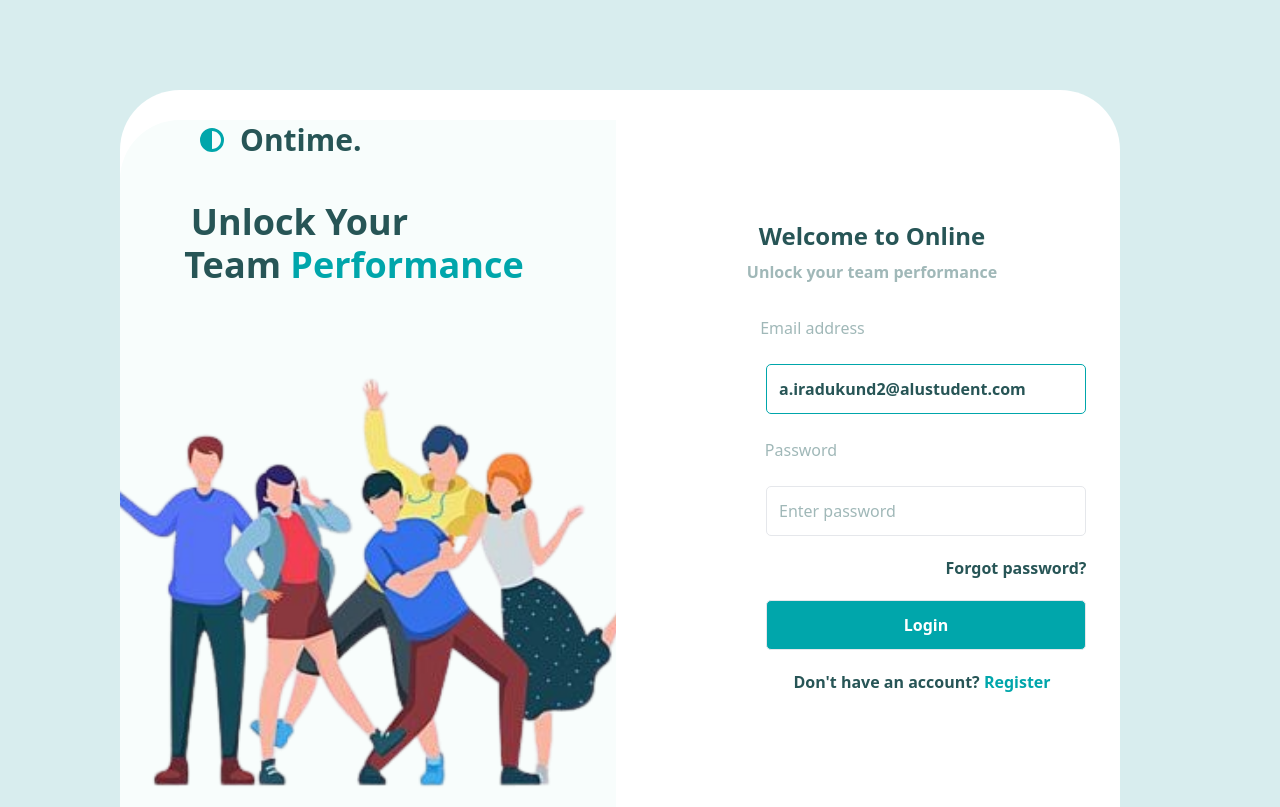
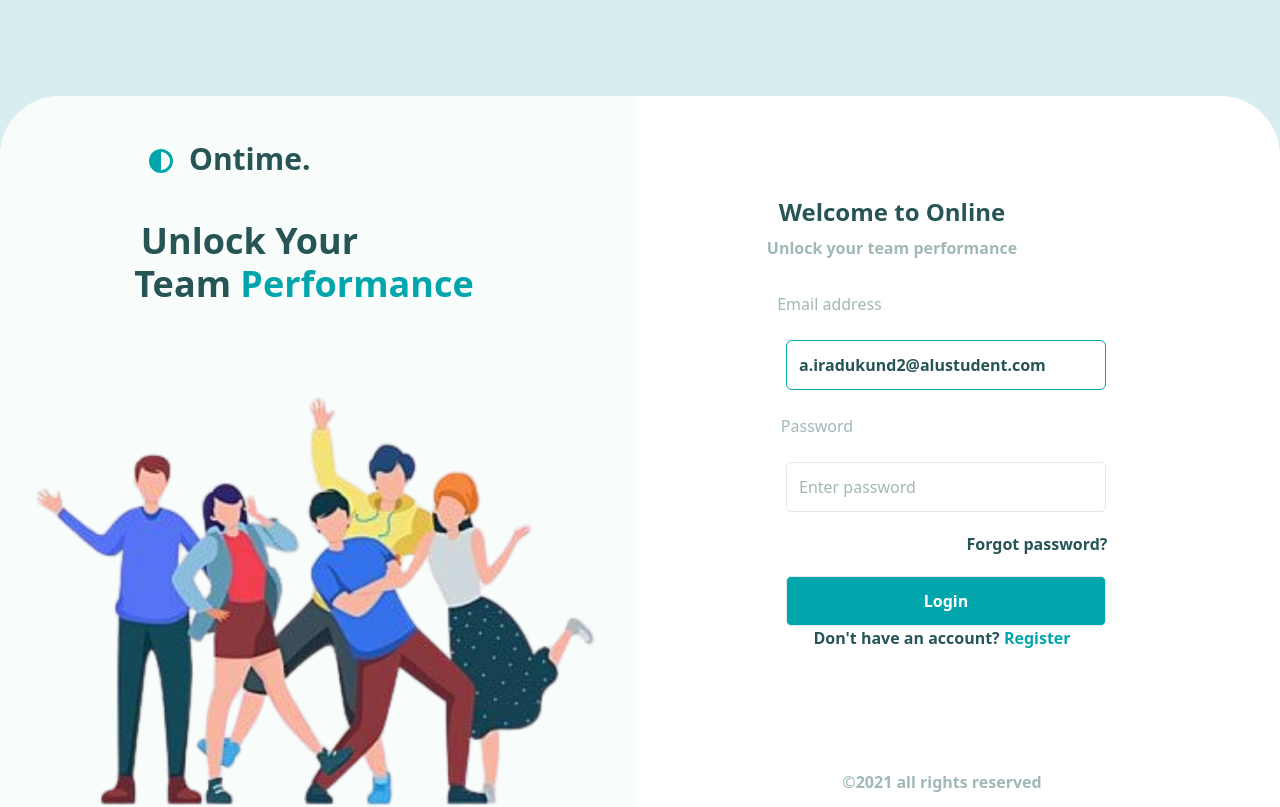
Before and after one commit to angeiradu/login-page-react, a React (Create React App) app: page / in a window 1280 px wide. Shown: the top 807 px of the page. Built offline with nearby package versions, Linux system fonts and the light colour scheme.

Commit message:
login page

```diff
--- a/src/components/login.jsx
+++ b/src/components/login.jsx
@@ -4,33 +4,33 @@ import Image from '../assets/image.png'
 
 const login = () => {
   return (
-    <div className='section'>
-      <div className='sub-section'>
+    <div className='bg-[#d8edee] text-center py-24 flex '>
+      <div className='bg-[#ffffff] rounded-[60px]  w-full ' >
         <div className='grid grid-cols-1 xl:grid-cols-2 lg:grid-cols-2 gap-2 ' >
-          <div className='bg-[#f8fdfc] col1'>
-            <div className='flex gap-4 px-2 xl:px-20 lg:px-20  text-[#275556] text-3xl font-bold'>
-              <div className='text-[#00a6ab] h0 text-2xl'>
+          <div className='bg-[#f8fdfc] height-[500px] rounded-l-[60px] '>
+            <div className='flex gap-4 px-2 xl:px-20 lg:px-20  text-[#275556] text-3xl font-bold ml-[69px] pt-[25px]'>
+              <div className='text-[#00a6ab] mt-[28px] text-2xl'>
                 <FaCircleHalfStroke />
               </div>
-              <h2  className='h1'>Ontime.</h2>
+              <h2  className='mt-[20px]'>Ontime.</h2>
             </div>
             <div>
-              <p className='py-11 text-[#275556] text-4xl font-bold p1'>Unlock Your</p>
-              <h1 className='py-11 text-[#275556] text-4xl font-bold p2' >Team <span className='text-[#00a6ab]'>Performance</span></h1>
-              <img className='img object-cover' src={Image} alt="/"/>
+              <p className='py-11 text-[#275556] text-4xl font-bold ml-[-137px]'>Unlock Your</p>
+              <h1 className='py-11 text-[#275556] text-4xl font-bold ml-[-28px] mt-[-85px] ' >Team <span className='text-[#00a6ab]'>Performance</span></h1>
+              <img className='mt-[-62px] h-[630px] object-cover' src={Image} alt="/"/>
             </div>
           </div>
-          <div className='col2'>
-            <p className='text-[#275556] text-2xl font-bold p3'>Welcome to Online</p>
-            <p className='text-[#a0b8b8] py-2  font-bold'>Unlock your team performance</p>
-            <p className='text-[#a0b8b8] py-6 p4'>Email address</p>
-            <p className='border p-3 w-80 p5 text-[#275556] font-bold'>a.iradukund2@alustudent.com</p>
-            <p className='text-[#a0b8b8] py-6 p6'>Password</p>
-            <p className='border p-3 w-80 p8 text-[#a0b8b8] '>Enter password</p>
-            <p className='font-bold text-[#275556] p7'>Forgot password?</p>
-            <p className='border p-3 w-80 p9 text-[#ffff] bg-[#00a6ab] font-bold'>Login</p>
-            <p className='p10 text-[#275556] font-bold'>Don't have an account? <span className='text-[#00a6ab] '>Register</span></p>
-            <p className='text-[#a0b8b8] p11 font-bold'>©2021 all rights reserved</p>
+          <div>
+            <p className='text-[#275556] text-2xl font-bold pt-[100px] ml-[-140px]'>Welcome to Online</p>
+            <p className='text-[#a0b8b8] py-2  font-bold  ml-[-140px]'>Unlock your team performance</p>
+            <p className='text-[#a0b8b8] py-6 ml-[-265px]'>Email address</p>
+            <p className='border  border-[#00a6ab] rounded-md p-3 w-80 ml-[142px] text-left  text-[#275556] font-bold'>a.iradukund2@alustudent.com</p>
+            <p className='text-[#a0b8b8] py-6 ml-[-290px]'>Password</p>
+            <p className='border p-3 w-80 ml-[142px] text-left rounded-[5px] text-[#a0b8b8] '>Enter password</p>
+            <p className='font-bold text-[#275556] ml-[150px] pt-[20px]'>Forgot password?</p>
+            <p className='border p-3 w-80 mt-[20px] ml-[142px] text-center rounded-[5px] text-[#ffff] bg-[#00a6ab] font-bold'>Login</p>
+            <p className='  text-[#275556] font-bold mr-[40px]'>Don't have an account? <span className='text-[#00a6ab] '>Register</span></p>
+            <p className='text-[#a0b8b8]  mt-[120px] font-bold mr-[40px]'>©2021 all rights reserved</p>
           </div>
         </div>
       </div>
--- a/src/index.css
+++ b/src/index.css
@@ -1,97 +1,3 @@
 @tailwind base;
 @tailwind components;
 @tailwind utilities;
-
-.section{
-    background-color: #d8edee;
-    text-align: center;
-    display: flex;
-    padding: 90px 0 90px 0;
-  }
-
-  .sub-section{
-    background-color: #ffffff;
-    height: 800px;
-    width: 1000px;
-    margin-left: 120px;
-    padding-top: 30px;
-    border-radius: 60px;
-  }
-
-  .col1{
-    height: 770px;
-    border-top-left-radius: 60px ;
-    border-bottom-left-radius: 60px;
-  }
-
-  .h1{
-    margin-top: 2px;
-  }
-  .h0{
-    margin-top: 8px;
-  }
-
-  .p2{
-    margin-left: -28px;
-    margin-top: -85px;
-  }
-  .p1{
-    margin-left:-137px;
-  }
-
-  .img{
-    margin-top: -62px;
-    height: 630px;
-  }
-
-  .p3{
-    padding-top: 100px;
-  }
-
-  .p4{
-    margin-left: -119px;
-  }
-
-  .p5{
-    margin-left: 142px;
-    text-align: left;
-    border-color: #00a6ab;
-    border-radius: 5px;
-  }
-
-  .p6{
-    margin-left: -142px;
-  }
-
-  .p7{
-    margin-left: 288px;
-    padding-top: 20px;
-  }
-
-  .p8{
-      margin-left: 142px;
-      text-align: left;
-      border-radius: 5px;
-  }
-
-  .p9{
-    margin-top: 20px;
-    margin-left: 142px;
-    text-align: left;
-    text-align: center;
-    border-radius: 5px;
-  }
-
-  .p10{
-    margin-left:100px;
-    margin-top: 20px;
-  }
-
-  .p11{
-    margin-left: 100px;
-    margin-top: 120px;
-  }
-
-  .col2{
-    justify-content: center;
-  }
```
